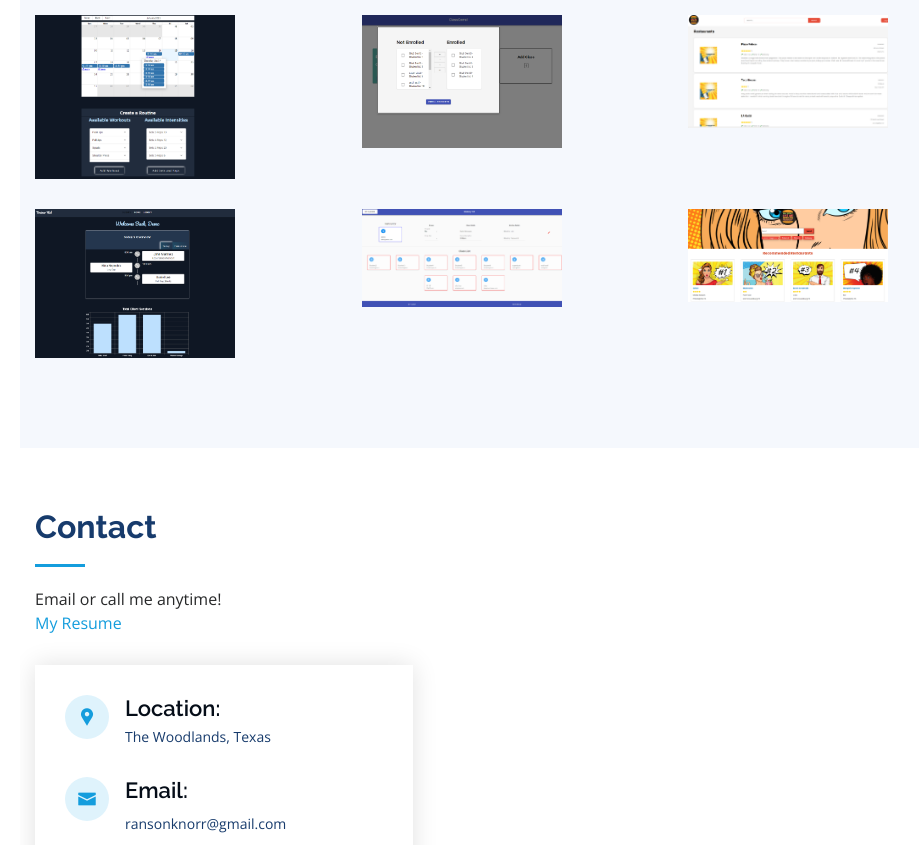
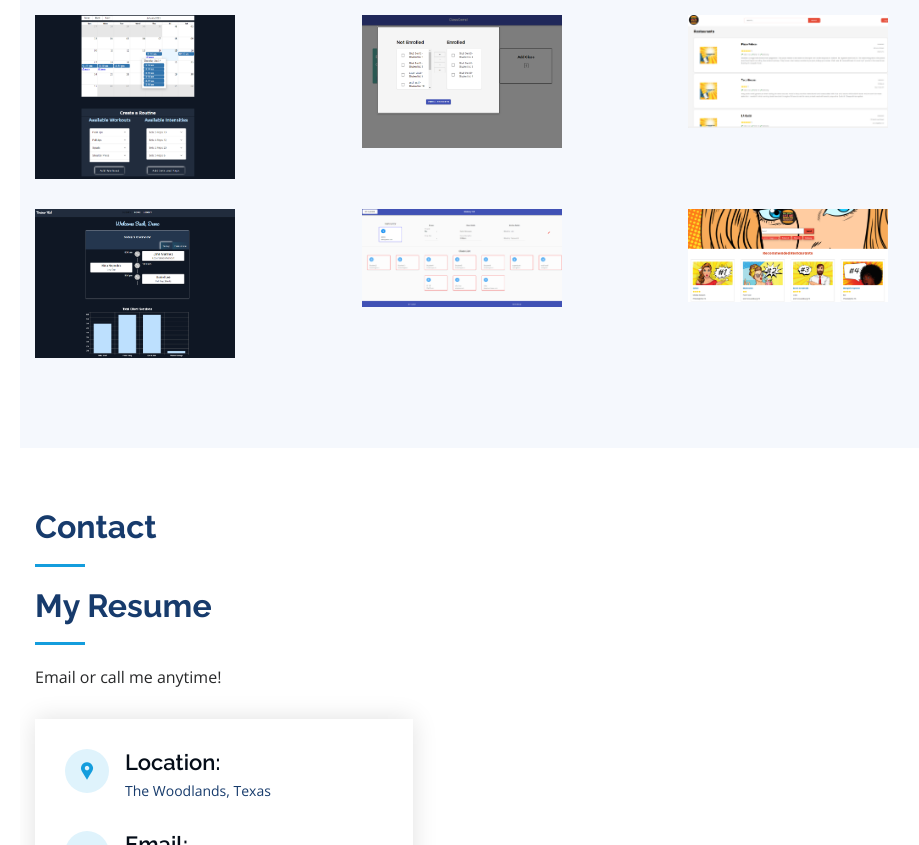
Before and after one commit to ransonk/ransonk.github.io, a plain HTML site: page index.html in a window 1280 px wide. Shown: the part 1784-2629 px from the top of the page, without its empty margins (280-1199 px from the left). Drawn offline with nearby package versions, Linux system fonts and the light colour scheme.

Commit message:
fix resume link

```diff
--- a/index.html
+++ b/index.html
@@ -295,10 +295,12 @@
       <div class="container">
 
         <div class="section-title">
-          <h2>Contact</h2>
+          <h2>Contact</h2> <span><a target="_blank" href="./KNORR_RANSON_RESUME.pdf">
+              <h2>My
+                Resume</h2>
+            </a></span>
           <p>Email or call me anytime!</p>
-          <a target="_blank" href="./KNORR_RANSON_RESUME.pdf">My
-            Resume</a>
+
         </div>
 
         <div class="row" data-aos="fade-in">
```
